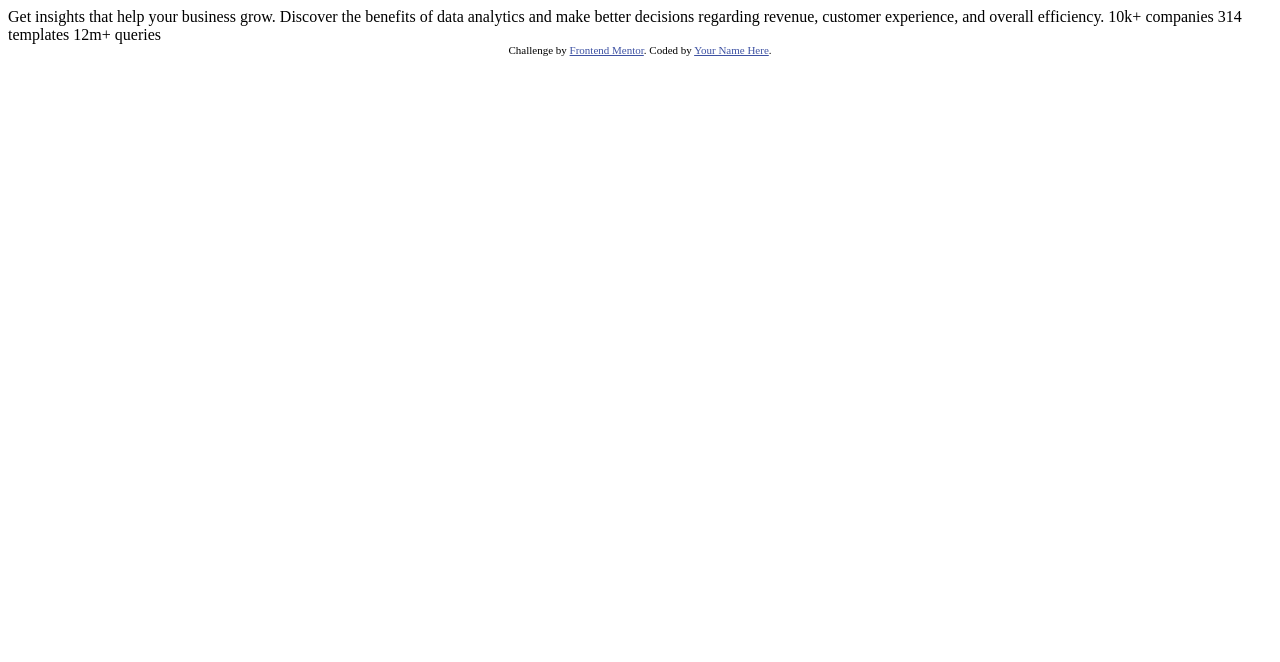
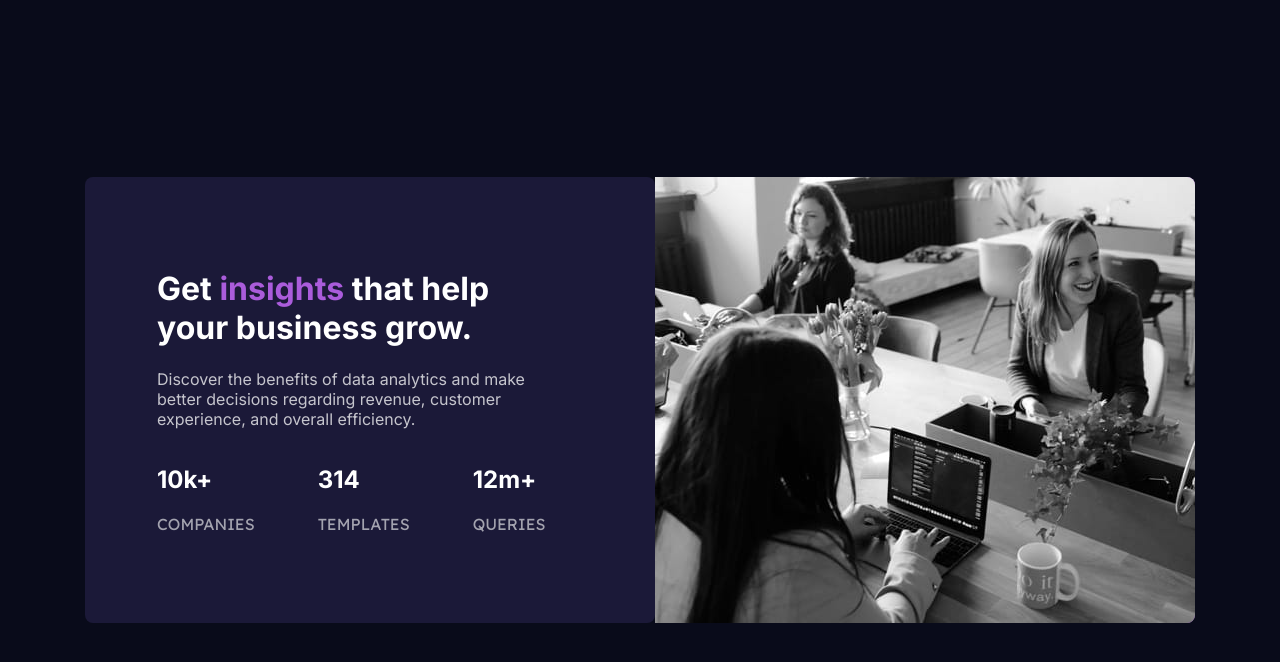
Before and after one commit to hadysane/Stats-preview-card-component, a plain HTML site: page index.html in a window 1280 px wide. Drawn offline with Linux system fonts and the light colour scheme.

Commit message:
Html and css

```diff
--- a/index.html
+++ b/index.html
@@ -3,31 +3,51 @@
 <head>
   <meta charset="UTF-8">
   <meta name="viewport" content="width=device-width, initial-scale=1.0"> <!-- displays site properly based on user's device -->
-
   <link rel="icon" type="image/png" sizes="32x32" href="./images/favicon-32x32.png">
-
+  <link rel="stylesheet" href="style.css">
   <title>Frontend Mentor | Stats preview card component</title>
-
-  <!-- Feel free to remove these styles or customise in your own stylesheet 👍 -->
-  <style>
-    .attribution { font-size: 11px; text-align: center; }
-    .attribution a { color: hsl(228, 45%, 44%); }
-  </style>
 </head>
 <body>
 
-  Get insights that help your business grow.
+  <div class="main">
 
-  Discover the benefits of data analytics and make better decisions regarding revenue, customer
-  experience, and overall efficiency.
+    <div class="container">
+      <div class="content">
+        <h1>Get <span class="text-violet">insights</span> that help your business grow.</h1>
 
-  10k+ companies
-  314 templates
-  12m+ queries
+        <p>Discover the benefits of data analytics and make better decisions regarding revenue, customer
+          experience, and overall efficiency.</p>
 
-  <div class="attribution">
+        <div class="stats">
+          <div class="stat-item">
+            <h2>10k+</h2>
+            <p>companies</p>
+          </div>
+          <div class="stat-item">
+            <h2>314</h2>
+            <p>templates</p>
+          </div>
+          <div class="stat-item">
+            <h2>12m+</h2>
+            <p>queries</p>
+          </div>
+        </div>
+      </div>
+
+      <div class="hero">
+        <img src="images/image-header-desktop.jpg" alt="header-desktop" />
+      </div>
+    </div>
+
+
+  <!-- <div class="attribution">
     Challenge by <a href="https://www.frontendmentor.io?ref=challenge" target="_blank">Frontend Mentor</a>.
-    Coded by <a href="#">Your Name Here</a>.
+    Coded by <a href="#">Hady Sane</a>.
+  </div> -->
+
   </div>
+
+
+
 </body>
 </html>
--- /dev/null
+++ b/style.css
@@ -0,0 +1,72 @@
+/* font family Inter and */
+@import url('https://fonts.googleapis.com/css2?family=Inter:wght@400;700&family=Lexend+Deca&display=swap');
+
+:root{
+    --main-bgd : hsl(233, 47%, 7%);
+    --card-bgd : hsl(244, 38%, 16%);
+    --violet : hsl(277, 64%, 61%);
+    --white : hsl(0, 0%, 100%);
+    --main-p: hsla(0, 0%, 100%, 0.75);
+    --stat-h: hsla(0, 0%, 100%, 0.6);
+}
+
+body{
+
+    font-family: 'Inter', sans-serif;
+    color : white;
+    margin: 0;
+
+}
+
+h1, h2{
+    color: var(--white);
+}
+
+p{
+    color: var(--main-p)
+}
+.text-violet{
+    color: var(--violet);
+}
+
+.main{
+
+    background-color: var(--main-bgd);
+    height: 100vh;
+    display: flex;
+     align-items: center;
+}
+.container{
+    display: flex;
+    height: 446px;
+    width: 1110px;
+
+    margin-left: auto;
+    margin-right: auto;
+
+}
+.content{
+    background-color: var(--card-bgd);
+    padding: 71px 100px 59px 72px;
+    border-radius: 8px;
+}
+.stats{
+    display: flex;
+    gap: 63px;
+}
+.stat-item p {
+    font-family: 'Lexend Deca', sans-serif;
+    color: var(--stat-h);
+    text-transform: uppercase;
+}
+.hero{
+
+}
+.hero img{
+    border-radius: 0px 8px 8px 0px;
+    background-color : var(--violet);
+}
+
+.attribution{
+    text-align: center;
+}
```
Also changed, not shown: 1 other file.
